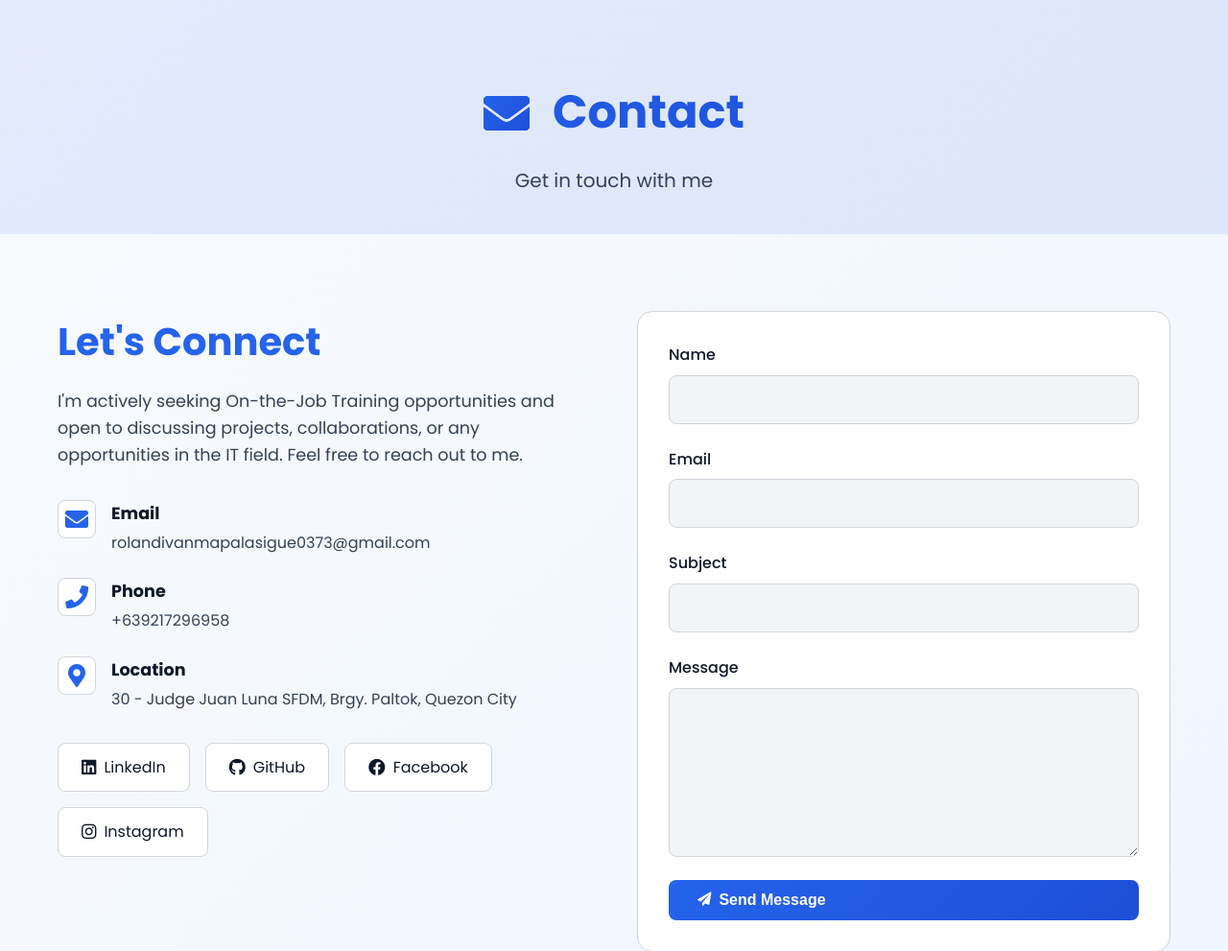
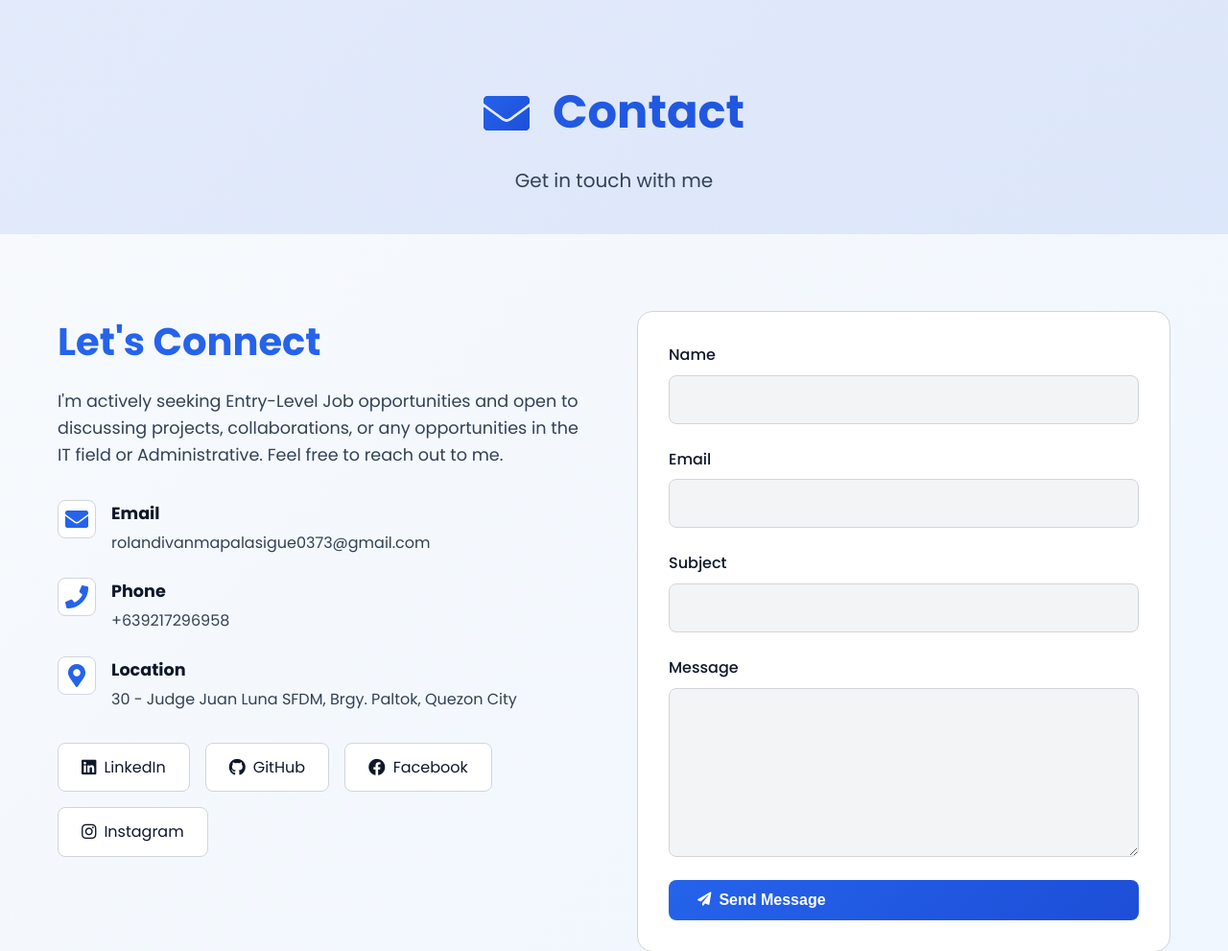
Before and after one commit to ivanzkiee/portfolioroland.io, a Django app: template portfolio/templates/portfolio/contact.html in a window 1280 px wide. Shown: the part 72-1063 px from the top of the page at 96% size. Run offline with Django 4.2, Linux system fonts and the light colour scheme; the template is opened without the code that fills it, so the values that code supplies are empty.

Commit message:
Update contact.html

```diff
--- a/portfolio/templates/portfolio/contact.html
+++ b/portfolio/templates/portfolio/contact.html
@@ -16,8 +16,8 @@
             <div class="contact-info">
                 <h2>Let's Connect</h2>
                 <p>
-                    I'm actively seeking On-the-Job Training opportunities and open to discussing
-                    projects, collaborations, or any opportunities in the IT field. Feel free to
+                    I'm actively seeking Entry-Level Job opportunities and open to discussing
+                    projects, collaborations, or any opportunities in the IT field or Administrative. Feel free to
                     reach out to me.
                 </p>
 
```
